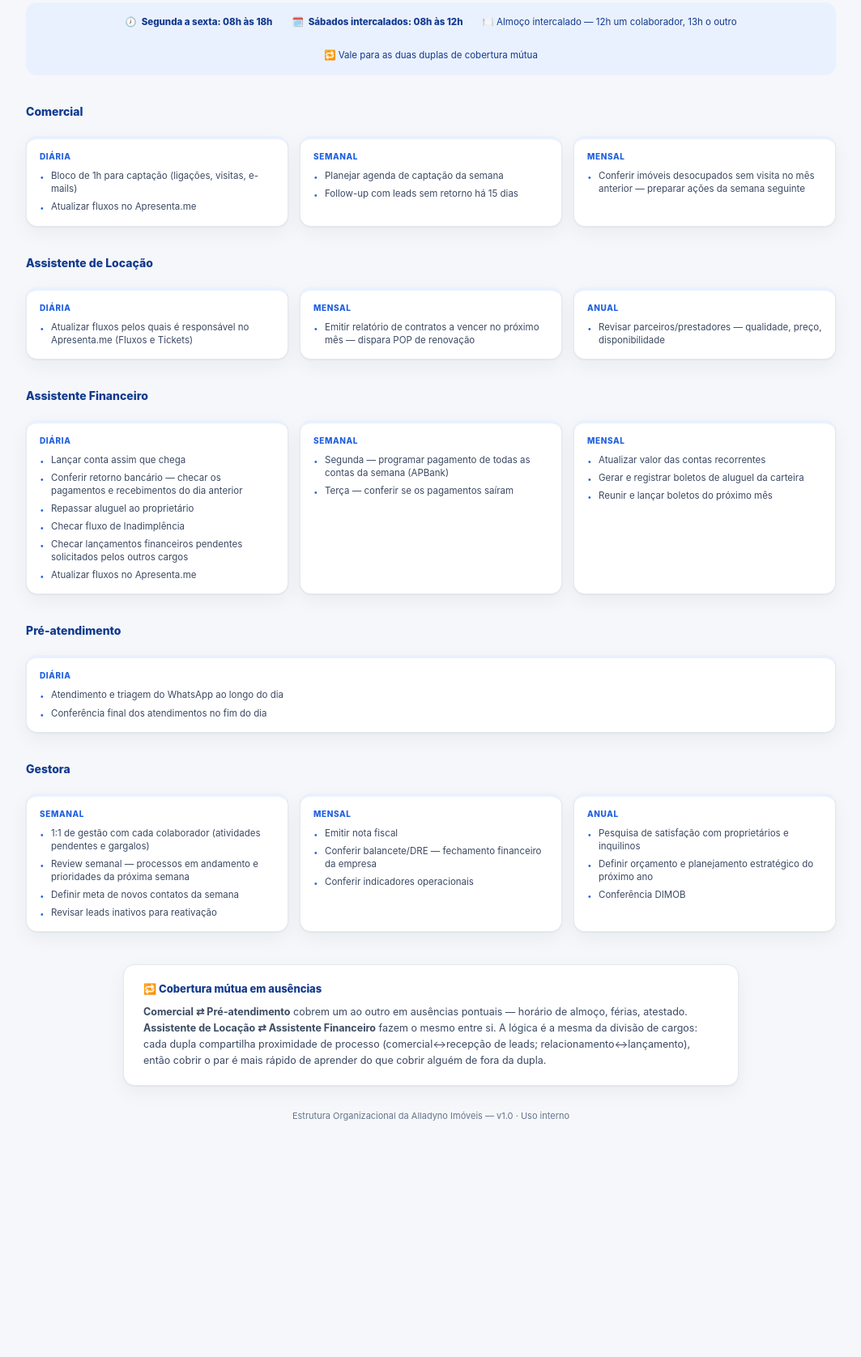
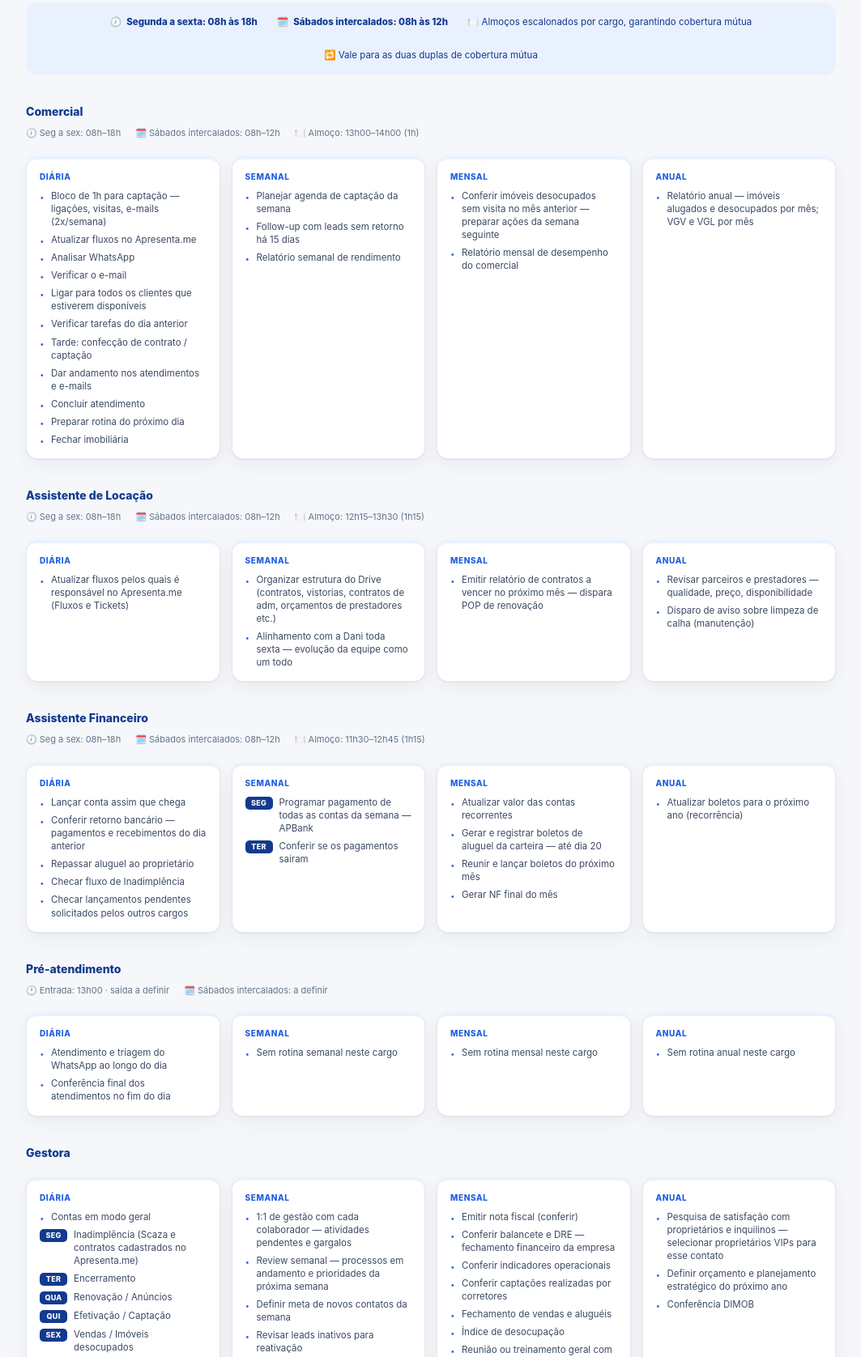
Before and after one commit to aluiza-arj/Dashboard-Alladyno, a plain HTML site: page estrutura-organizacional.html in a window 1280 px wide. Shown: the part 969-2645 px from the top of the page at 81% size, without its empty margins (108-1171 px from the left). Before the commit the page ends 2420 px from the top, so only its background shows below. Drawn offline with Linux system fonts and the light colour scheme.

Commit message:
Update organizational structure details in HTML

```diff
--- a/estrutura-organizacional.html
+++ b/estrutura-organizacional.html
@@ -79,6 +79,13 @@
   .rot-card ul{list-style:none;margin:8px 0 0;padding:0;display:flex;flex-direction:column;gap:6px}
   .rot-card li{font-size:11.5px;color:#3C4A63;padding-left:14px;position:relative;line-height:1.4}
   .rot-card li::before{content:"·";position:absolute;left:0;top:-1px;color:var(--azul);font-weight:800;font-size:16px}
+  .rot-card li.hasday{padding-left:0;display:flex;gap:8px;align-items:flex-start}
+  .rot-card li.hasday::before{display:none}
+  .day{flex:none;font-size:9px;font-weight:800;letter-spacing:.03em;color:#fff;background:var(--azul-deep);
+    border-radius:5px;padding:2px 0;line-height:1.35;margin-top:1px;width:34px;text-align:center}
+  .cargo-horario{max-width:1000px;margin:8px auto 0;font-size:11px;color:var(--muted);
+    display:flex;gap:6px 18px;flex-wrap:wrap;align-items:center}
+  .cargo-horario span{display:inline-flex;align-items:center;gap:5px}
 
   .cargo-sub{max-width:1000px;margin:34px auto 0;display:flex;align-items:baseline;gap:10px}
   .cargo-sub h3{font-size:14px;font-weight:800;color:var(--azul-deep);margin:0}
@@ -222,17 +229,31 @@
   <div class="ritmo">
     <span>🕖 <b>Segunda a sexta: 08h às 18h</b></span>
     <span>🗓️ <b>Sábados intercalados: 08h às 12h</b></span>
-    <span>🍽️ Almoço intercalado — 12h um colaborador, 13h o outro</span>
+    <span>🍽️ Almoços escalonados por cargo, garantindo cobertura mútua</span>
     <span>🔁 Vale para as duas duplas de cobertura mútua</span>
   </div>
 
   <div class="cargo-sub"><h3>Comercial</h3></div>
+  <div class="cargo-horario">
+    <span>🕖 Seg a sex: 08h–18h</span>
+    <span>🗓️ Sábados intercalados: 08h–12h</span>
+    <span>🍽️ Almoço: 13h00–14h00 (1h)</span>
+  </div>
   <div class="rotinas">
     <div class="rot-card">
       <div class="freq">Diária</div>
       <ul>
-        <li>Bloco de 1h para captação (ligações, visitas, e-mails)</li>
+        <li>Bloco de 1h para captação — ligações, visitas, e-mails (2x/semana)</li>
         <li>Atualizar fluxos no Apresenta.me</li>
+        <li>Analisar WhatsApp</li>
+        <li>Verificar o e-mail</li>
+        <li>Ligar para todos os clientes que estiverem disponíveis</li>
+        <li>Verificar tarefas do dia anterior</li>
+        <li>Tarde: confecção de contrato / captação</li>
+        <li>Dar andamento nos atendimentos e e-mails</li>
+        <li>Concluir atendimento</li>
+        <li>Preparar rotina do próximo dia</li>
+        <li>Fechar imobiliária</li>
       </ul>
     </div>
     <div class="rot-card">
@@ -240,22 +261,42 @@
       <ul>
         <li>Planejar agenda de captação da semana</li>
         <li>Follow-up com leads sem retorno há 15 dias</li>
+        <li>Relatório semanal de rendimento</li>
       </ul>
     </div>
     <div class="rot-card">
       <div class="freq">Mensal</div>
       <ul>
         <li>Conferir imóveis desocupados sem visita no mês anterior — preparar ações da semana seguinte</li>
+        <li>Relatório mensal de desempenho do comercial</li>
+      </ul>
+    </div>
+    <div class="rot-card">
+      <div class="freq">Anual</div>
+      <ul>
+        <li>Relatório anual — imóveis alugados e desocupados por mês; VGV e VGL por mês</li>
       </ul>
     </div>
   </div>
 
   <div class="cargo-sub"><h3>Assistente de Locação</h3></div>
+  <div class="cargo-horario">
+    <span>🕖 Seg a sex: 08h–18h</span>
+    <span>🗓️ Sábados intercalados: 08h–12h</span>
+    <span>🍽️ Almoço: 12h15–13h30 (1h15)</span>
+  </div>
   <div class="rotinas">
     <div class="rot-card">
       <div class="freq">Diária</div>
       <ul>
         <li>Atualizar fluxos pelos quais é responsável no Apresenta.me (Fluxos e Tickets)</li>
+      </ul>
+    </div>
+    <div class="rot-card">
+      <div class="freq">Semanal</div>
+      <ul>
+        <li>Organizar estrutura do Drive (contratos, vistorias, contratos de adm, orçamentos de prestadores etc.)</li>
+        <li>Alinhamento com a Dani toda sexta — evolução da equipe como um todo</li>
       </ul>
     </div>
     <div class="rot-card">
@@ -267,42 +308,58 @@
     <div class="rot-card">
       <div class="freq">Anual</div>
       <ul>
-        <li>Revisar parceiros/prestadores — qualidade, preço, disponibilidade</li>
+        <li>Revisar parceiros e prestadores — qualidade, preço, disponibilidade</li>
+        <li>Disparo de aviso sobre limpeza de calha (manutenção)</li>
       </ul>
     </div>
   </div>
 
   <div class="cargo-sub"><h3>Assistente Financeiro</h3></div>
+  <div class="cargo-horario">
+    <span>🕖 Seg a sex: 08h–18h</span>
+    <span>🗓️ Sábados intercalados: 08h–12h</span>
+    <span>🍽️ Almoço: 11h30–12h45 (1h15)</span>
+  </div>
   <div class="rotinas">
     <div class="rot-card">
       <div class="freq">Diária</div>
       <ul>
         <li>Lançar conta assim que chega</li>
-        <li>Conferir retorno bancário — checar os pagamentos e recebimentos do dia anterior</li>
+        <li>Conferir retorno bancário — pagamentos e recebimentos do dia anterior</li>
         <li>Repassar aluguel ao proprietário</li>
         <li>Checar fluxo de Inadimplência</li>
-        <li>Checar lançamentos financeiros pendentes solicitados pelos outros cargos</li>
-        <li>Atualizar fluxos no Apresenta.me</li>
+        <li>Checar lançamentos pendentes solicitados pelos outros cargos</li>
       </ul>
     </div>
     <div class="rot-card">
       <div class="freq">Semanal</div>
       <ul>
-        <li>Segunda — programar pagamento de todas as contas da semana (APBank)</li>
-        <li>Terça — conferir se os pagamentos saíram</li>
+        <li class="hasday"><span class="day">SEG</span><span>Programar pagamento de todas as contas da semana — APBank</span></li>
+        <li class="hasday"><span class="day">TER</span><span>Conferir se os pagamentos saíram</span></li>
       </ul>
     </div>
     <div class="rot-card">
       <div class="freq">Mensal</div>
       <ul>
         <li>Atualizar valor das contas recorrentes</li>
-        <li>Gerar e registrar boletos de aluguel da carteira</li>
+        <li>Gerar e registrar boletos de aluguel da carteira — até dia 20</li>
         <li>Reunir e lançar boletos do próximo mês</li>
+        <li>Gerar NF final do mês</li>
+      </ul>
+    </div>
+    <div class="rot-card">
+      <div class="freq">Anual</div>
+      <ul>
+        <li>Atualizar boletos para o próximo ano (recorrência)</li>
       </ul>
     </div>
   </div>
 
   <div class="cargo-sub"><h3>Pré-atendimento</h3></div>
+  <div class="cargo-horario">
+    <span>🕐 Entrada: 13h00 · saída a definir</span>
+    <span>🗓️ Sábados intercalados: a definir</span>
+  </div>
   <div class="rotinas">
     <div class="rot-card">
       <div class="freq">Diária</div>
@@ -311,14 +368,43 @@
         <li>Conferência final dos atendimentos no fim do dia</li>
       </ul>
     </div>
+    <div class="rot-card">
+      <div class="freq">Semanal</div>
+      <ul>
+        <li>Sem rotina semanal neste cargo</li>
+      </ul>
+    </div>
+    <div class="rot-card">
+      <div class="freq">Mensal</div>
+      <ul>
+        <li>Sem rotina mensal neste cargo</li>
+      </ul>
+    </div>
+    <div class="rot-card">
+      <div class="freq">Anual</div>
+      <ul>
+        <li>Sem rotina anual neste cargo</li>
+      </ul>
+    </div>
   </div>
 
   <div class="cargo-sub"><h3>Gestora</h3></div>
   <div class="rotinas">
     <div class="rot-card">
+      <div class="freq">Diária</div>
+      <ul>
+        <li>Contas em modo geral</li>
+        <li class="hasday"><span class="day">SEG</span><span>Inadimplência (Scaza e contratos cadastrados no Apresenta.me)</span></li>
+        <li class="hasday"><span class="day">TER</span><span>Encerramento</span></li>
+        <li class="hasday"><span class="day">QUA</span><span>Renovação / Anúncios</span></li>
+        <li class="hasday"><span class="day">QUI</span><span>Efetivação / Captação</span></li>
+        <li class="hasday"><span class="day">SEX</span><span>Vendas / Imóveis desocupados</span></li>
+      </ul>
+    </div>
+    <div class="rot-card">
       <div class="freq">Semanal</div>
       <ul>
-        <li>1:1 de gestão com cada colaborador (atividades pendentes e gargalos)</li>
+        <li>1:1 de gestão com cada colaborador — atividades pendentes e gargalos</li>
         <li>Review semanal — processos em andamento e prioridades da próxima semana</li>
         <li>Definir meta de novos contatos da semana</li>
         <li>Revisar leads inativos para reativação</li>
@@ -327,15 +413,19 @@
     <div class="rot-card">
       <div class="freq">Mensal</div>
       <ul>
-        <li>Emitir nota fiscal</li>
-        <li>Conferir balancete/DRE — fechamento financeiro da empresa</li>
+        <li>Emitir nota fiscal (conferir)</li>
+        <li>Conferir balancete e DRE — fechamento financeiro da empresa</li>
         <li>Conferir indicadores operacionais</li>
+        <li>Conferir captações realizadas por corretores</li>
+        <li>Fechamento de vendas e aluguéis</li>
+        <li>Índice de desocupação</li>
+        <li>Reunião ou treinamento geral com a equipe — 1x/mês (dia 20)</li>
       </ul>
     </div>
     <div class="rot-card">
       <div class="freq">Anual</div>
       <ul>
-        <li>Pesquisa de satisfação com proprietários e inquilinos</li>
+        <li>Pesquisa de satisfação com proprietários e inquilinos — selecionar proprietários VIPs para esse contato</li>
         <li>Definir orçamento e planejamento estratégico do próximo ano</li>
         <li>Conferência DIMOB</li>
       </ul>
```
